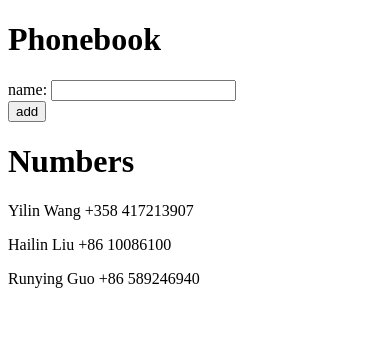
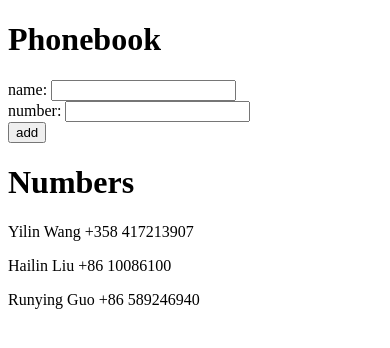
Before and after one commit to Yilin0814/fullstackopen, a React (Vite) app in the folder part2/phonebook/: page / in a window 390 px wide. Shown: the top 348 px of the page. Built offline with nearby package versions, Linux system fonts and the light colour scheme.

Commit message:
2.8: The Phonebook Step 3

```diff
--- a/part2/phonebook/src/App.jsx
+++ b/part2/phonebook/src/App.jsx
@@ -4,25 +4,31 @@ import Note from './components/Note'
 const App = (props) => {
   const [persons, setPersons] = useState(props.persons)
   const [newName, setNewName] = useState('')
+  const [newNumber, setNewNumber] = useState('')
   // const [showAll, setShowAll] = useState(true)
 
   const addPhonebook = (event) => {
     event.preventDefault()
     const noteObject = {
       name: newName,
-      number: '+000 9008080',
+      number: newNumber,
       id: String(persons.length + 1),
     }
     console.log('button clicked', event.target)
 
     setPersons(persons.concat(noteObject))
     setNewName('')
+    setNewNumber('')
     alert(newName+' is already added to phonebook!');
   }
 
-  const handleNoteChange = (event) => {
+  const handleNameChange = (event) => {
     console.log(event.target.value)
     setNewName(event.target.value)
+  }
+  const handleNumberChange = (event) => {
+    console.log(event.target.value)
+    setNewNumber(event.target.value)
   }
 
   // const notesToShow = showAll
@@ -43,7 +49,14 @@ const App = (props) => {
           <p style={{ display: 'inline'}}>name: </p>
           <input
             value={newName}
-            onChange={handleNoteChange}
+            onChange={handleNameChange}
+          />
+        </div>
+        <div>
+          <p style={{ display: 'inline'}}>number: </p>
+          <input
+            value={newNumber}
+            onChange={handleNumberChange}
           />
         </div>
         <button type="submit">add</button>
```
